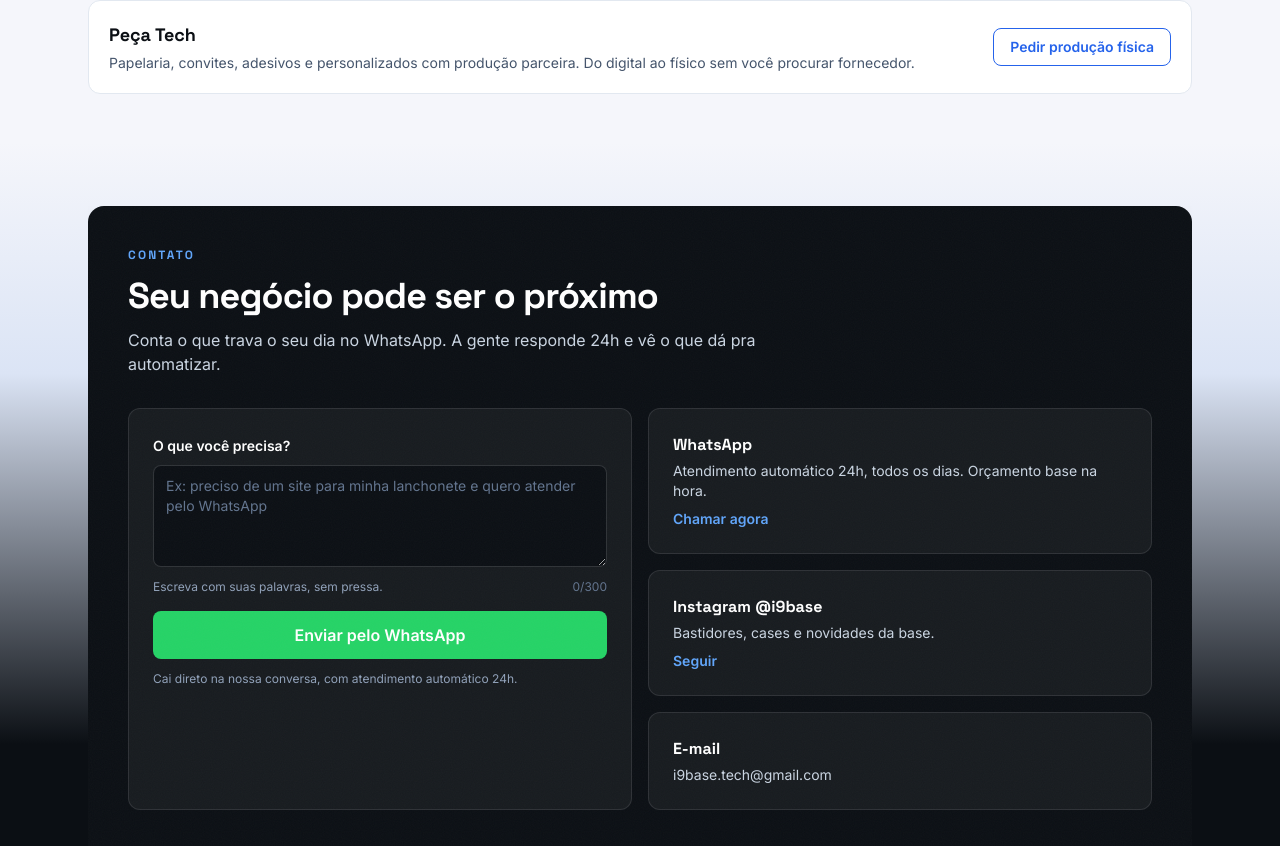
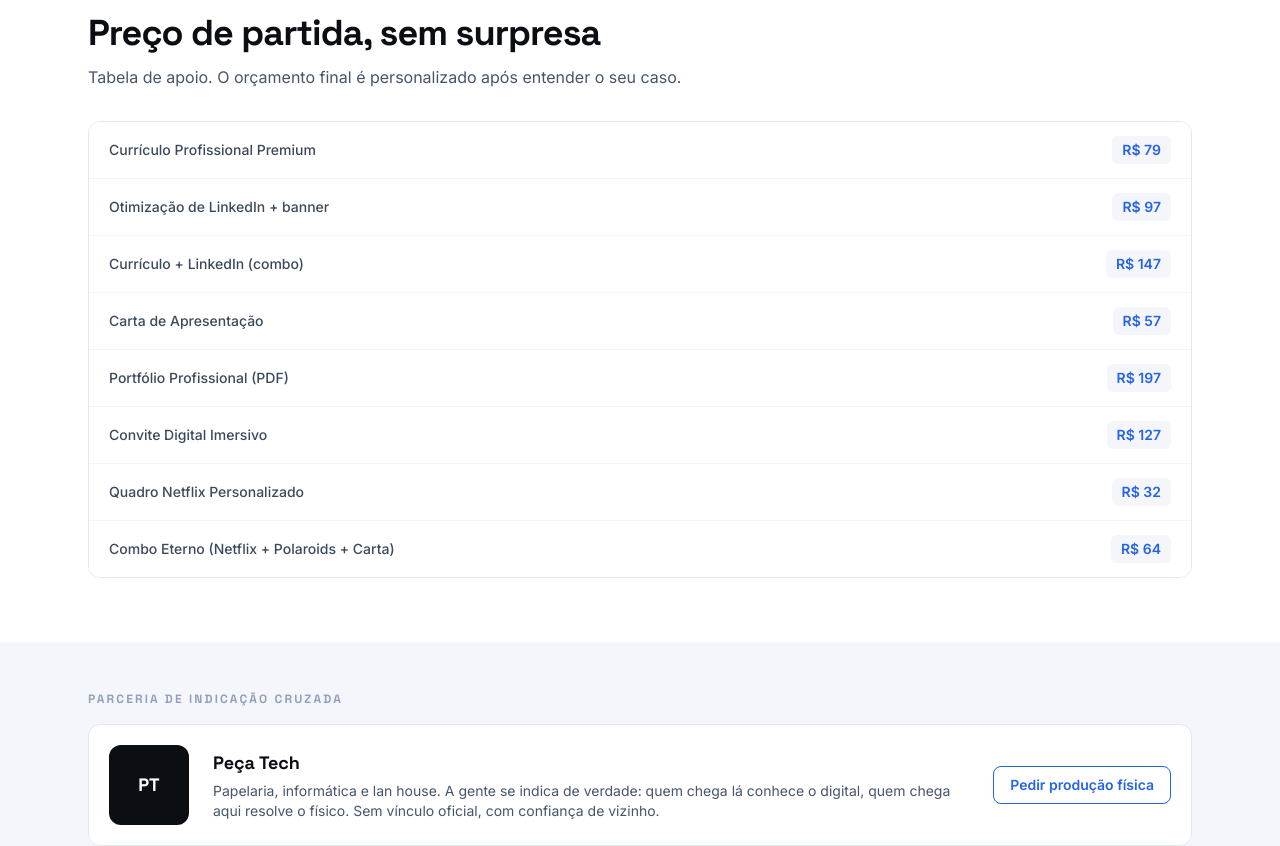
Before and after one commit to vmloboadm/i9base-site, a Next.js app: page / in a window 1280 px wide. Shown: the part 9878-10724 px from the top of the page. Built offline with nearby package versions, Linux system fonts and the light colour scheme.

Commit message:
v16: parceira indicacao cruzada, tabela valores base, CRM precos+FAQ+v8

```diff
--- a/app/page.tsx
+++ b/app/page.tsx
@@ -6,6 +6,7 @@ import {
   Convites,
   CrmSection,
   Diferencial,
+  ValoresBase,
   Hero,
   Method,
   OfferStrip,
@@ -31,6 +32,7 @@ export default function Home() {
         <Artes />
         <Method />
         <Diferencial />
+        <ValoresBase />
         <Partners />
         <Contact />
         <Faq />
--- a/components/sections.tsx
+++ b/components/sections.tsx
@@ -16,6 +16,7 @@ import {
   STATS,
   TECHS,
   TRACKS,
+  VALORES_BASE,
   WHATSAPP_URL,
   waLink,
   type CaseImage,
@@ -1070,24 +1071,67 @@ export function Partners() {
   return (
     <section className="bg-i9-paper">
       <div className="mx-auto max-w-6xl px-4 py-12 sm:px-6">
-        <p className="label-eyebrow text-slate-400">Parceira oficial de produção física</p>
-        <div className="mt-4 flex flex-col gap-2 rounded-xl border border-slate-200 bg-white p-5 sm:flex-row sm:items-center sm:justify-between">
-          <div>
+        <p className="label-eyebrow text-slate-400">Parceria de indicação cruzada</p>
+        <div className="mt-4 flex flex-col gap-4 rounded-xl border border-slate-200 bg-white p-5 sm:flex-row sm:items-center sm:gap-6">
+          <div className="flex h-20 w-20 shrink-0 items-center justify-center rounded-xl bg-i9-ink font-display text-lg font-bold text-white">
+            PT
+          </div>
+          <div className="flex-1">
             <p className="font-display text-lg font-bold text-i9-ink">Peça Tech</p>
             <p className="mt-1 text-sm text-slate-600">
-              Papelaria, convites, adesivos e personalizados com produção parceira.
-              Do digital ao físico sem você procurar fornecedor.
+              Papelaria, informática e lan house. A gente se indica de verdade:
+              quem chega lá conhece o digital, quem chega aqui resolve o físico.
+              Sem vínculo oficial, com confiança de vizinho.
             </p>
           </div>
           <a
-            href={waLink("Oi! Quero saber sobre produção física com a parceira de vocês.")}
+            href={waLink('Oi! Quero saber sobre produção física com a parceira de vocês.')}
             target="_blank"
             rel="noopener"
-            onClick={() => track("whatsapp_click", { from: "partners" })}
-            className="mt-3 shrink-0 rounded-lg border border-i9-blue px-4 py-2 text-center text-sm font-semibold text-i9-blue hover:bg-i9-blue hover:text-white sm:mt-0"
+            onClick={() => track('whatsapp_click', { from: 'partners' })}
+            className="shrink-0 rounded-lg border border-i9-blue px-4 py-2 text-center text-sm font-semibold text-i9-blue hover:bg-i9-blue hover:text-white"
           >
             Pedir produção física
           </a>
+        </div>
+        <p className="mt-2 text-xs text-slate-400">
+          Logo oficial deles entra aqui assim que chegar.
+        </p>
+      </div>
+    </section>
+  );
+}
+
+export function ValoresBase() {
+  return (
+    <section id="valores" className="border-t border-slate-200 bg-white">
+      <div className="mx-auto max-w-6xl px-4 py-16 sm:px-6">
+        <SectionHead
+          label="Valores base"
+          title="Preço de partida, sem surpresa"
+          sub="Tabela de apoio. O orçamento final é personalizado após entender o seu caso."
+        />
+        <div className="overflow-hidden rounded-xl border border-slate-200">
+          <ul className="divide-y divide-slate-100 bg-white">
+            {VALORES_BASE.map((v) => (
+              <li key={v.nome}>
+                <a
+                  href={waLink('Oi! Vi na tabela e quero saber sobre: ' + v.nome + ' (' + v.base + ').')}
+                  target="_blank"
+                  rel="noopener"
+                  onClick={() => track('whatsapp_click', { from: 'valores', solution: v.nome })}
+                  className="group flex items-center justify-between gap-4 px-5 py-3.5 transition hover:bg-i9-paper"
+                >
+                  <span className="text-sm font-medium text-i9-slate group-hover:text-i9-ink">
+                    {v.nome}
+                  </span>
+                  <span className="shrink-0 rounded-md bg-i9-paper px-2.5 py-1 text-sm font-bold text-i9-blue group-hover:bg-i9-blue group-hover:text-white">
+                    {v.base}
+                  </span>
+                </a>
+              </li>
+            ))}
+          </ul>
         </div>
       </div>
     </section>
--- a/lib/data.ts
+++ b/lib/data.ts
@@ -645,3 +645,14 @@ export const CONVITE_FLOW = [
 export type Depoimento = { nome: string; papel: string; texto: string };
 
 export const DEPOIMENTOS: Depoimento[] = [];
+
+export const VALORES_BASE = [
+  { nome: 'Currículo Profissional Premium', base: 'R$ 79' },
+  { nome: 'Otimização de LinkedIn + banner', base: 'R$ 97' },
+  { nome: 'Currículo + LinkedIn (combo)', base: 'R$ 147' },
+  { nome: 'Carta de Apresentação', base: 'R$ 57' },
+  { nome: 'Portfólio Profissional (PDF)', base: 'R$ 197' },
+  { nome: 'Convite Digital Imersivo', base: 'R$ 127' },
+  { nome: 'Quadro Netflix Personalizado', base: 'R$ 32' },
+  { nome: 'Combo Eterno (Netflix + Polaroids + Carta)', base: 'R$ 64' },
+];
```
